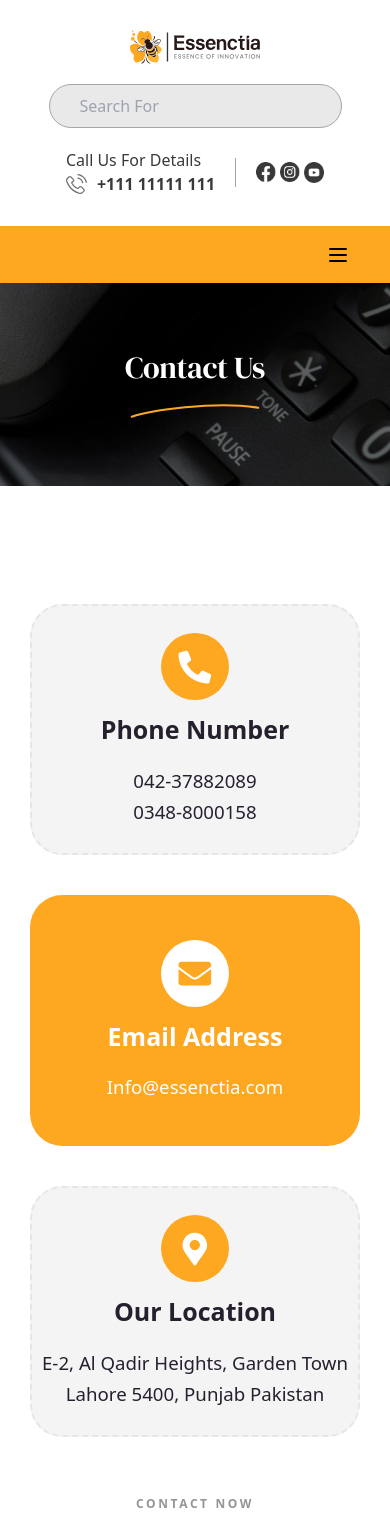
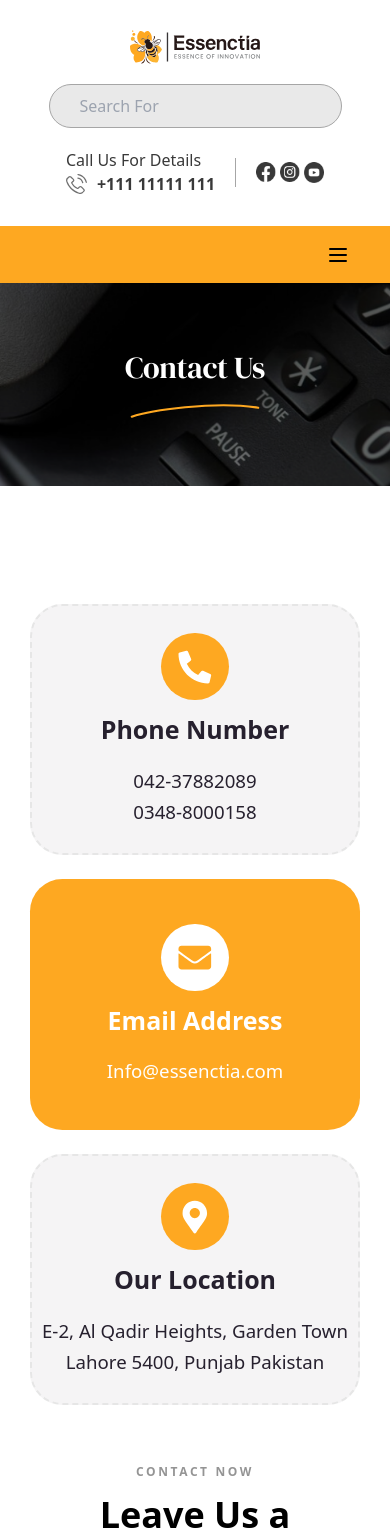
Before and after one commit to hussainn23/Essenctia-2.0, a React (Vite) app: page /contact in a window 390 px wide. Shown: the top 1532 px of the page. Built offline with nearby package versions, Linux system fonts and the light colour scheme.

Commit message:
Add responsiveness in contact page

```diff
--- a/src/Pages/Contact.jsx
+++ b/src/Pages/Contact.jsx
@@ -57,13 +57,14 @@ const Contact = () => {
     <div>
       <ToastContainer />
       <Banner title={"Contact Us"} bannerSrc={contactImage} />
-      <div className="flex flex-wrap flex-row md:justify-between justify-center px-[30px] lg:px-[120px] pt-[118px]">
+      <div className="md:justify-between justify-center px-[30px] lg:px-[120px] pt-[118px]">
+        <div className="grid grid-cols-1 md:grid-cols-2 xl:grid-cols-3 gap-6">
           <ContactCard
             imgUrl={phone}
             title={"Phone Number"}
             numbers={["042-37882089", "0348-8000158"]}
           />
-        <div className="2xl:w-[537px] xl:w-[387px] lg:w-[387px] md:w-[350px] w-full h-[251px] mt-10 md:mt-0 flex justify-center items-center flex-shrink-0 rounded-[32.308px] bg-[#FEA821]">
+          <div className="w-auto h-[251px] flex justify-center items-center flex-shrink-0 rounded-[32.308px] bg-[#FEA821]">
             <div>
               <div className="flex justify-center items-center">
                 <div className="bg-[#fff] rounded-full flex w-[67.2px] h-[67.2px] p-[16.8px] justify-center items-center flex-shrink-0">
@@ -71,7 +72,7 @@ const Contact = () => {
                 </div>
               </div>
               <p className="text-[#fff] text-center font-open-sans text-[25.015px] md:text-[31.015px] font-semibold leading-[34.117px] capitalize pt-3">
-              email address
+                Email Address
               </p>
               <div className="flex flex-col pt-[18px]">
                 <span className="text-white text-center font-segoe-ui text-[18.677px] md:text-[20.677px] font-normal leading-[31.015px]">
@@ -82,8 +83,8 @@ const Contact = () => {
           </div>
           <ContactCard
             imgUrl={location}
-          title={"Our location"}
-          className="mt-10 lg:mt-10 xl:mt-0 px-2 md:px-0"
+            title={"Our Location"}
+            className="px-2 md:px-0"
             numbers={[
               <>
                 E-2, Al Qadir Heights, Garden Town
@@ -91,6 +92,7 @@ const Contact = () => {
               </>,
             ]}
           />
+        </div>
       </div>
 
       <div className="lg:px-[120px] px-[30px] pt-[60px]">
--- a/src/components/ContactCard.jsx
+++ b/src/components/ContactCard.jsx
@@ -3,7 +3,7 @@ import React from "react";
 
 const ContactCard = ({ title, numbers = [], imgUrl, className }) => {
   return (
-    <div className={`2xl:w-[537px] xl:w-[387px] lg:w-[387px] md:w-[350px] w-full h-[251px] flex justify-center ${className} items-center flex-shrink-0 rounded-[32.308px] border-[2.585px] border-dashed border-[#E6E6E6] bg-[#F5F4F5]`}>
+    <div className={`w-auto h-[251px] flex justify-center ${className} items-center flex-shrink-0 rounded-[32.308px] border-[2.585px] border-dashed border-[#E6E6E6] bg-[#F5F4F5]`}>
       <div>
         <div className="flex justify-center items-center ">
           <div className="bg-[#FEA821] rounded-full flex w-[67.2px] h-[67.2px] p-[16.8px] justify-center items-center flex-shrink-0">
```
Lines whose indentation alone changed are shown as unchanged.
